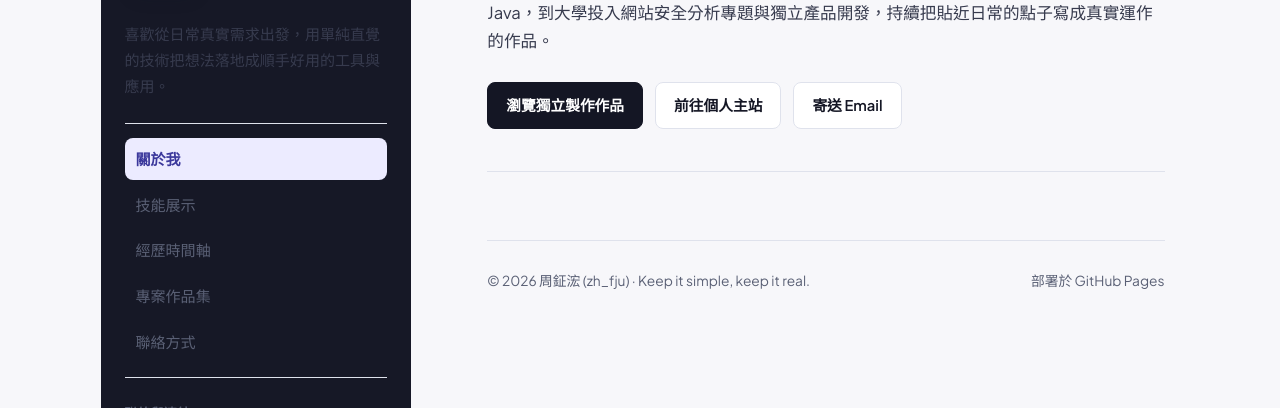
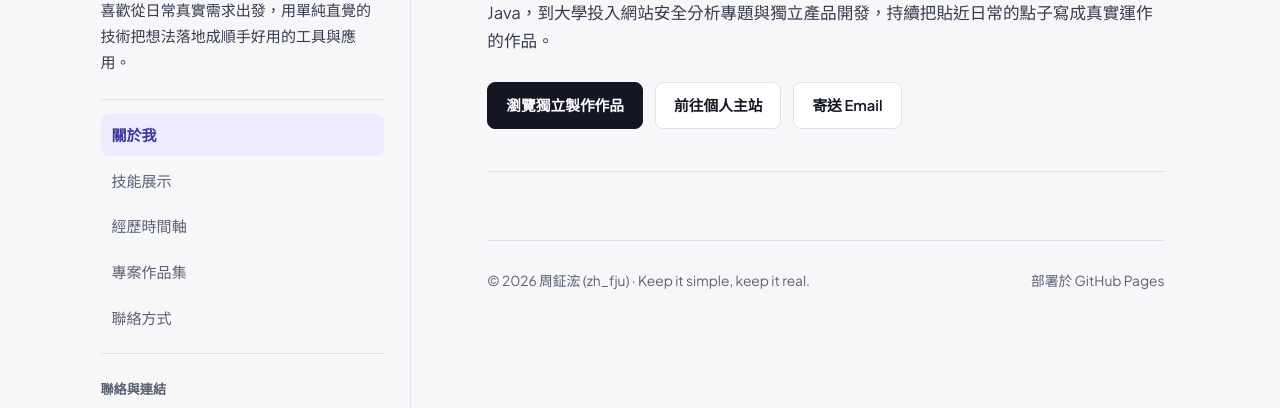
Before and after one commit to zhfju/personal-resume, a plain HTML site: page index.html in a window 1280 px wide. Shown: the part 169-577 px from the top of the page. Drawn offline with Linux system fonts and the light colour scheme.

Commit message:
Revert "style: experiment with dark inverted sidebar in masthead"
This reverts commit 4073ccb72ad0621eac12162cf442260849349ea3.

```diff
--- a/index.html
+++ b/index.html
@@ -134,10 +134,8 @@
       display: flex;
       flex-direction: column;
       gap: 24px;
-      padding: 24px;
-      border-radius: 16px;
-      background: #161826;
-      color: #F3F4F8;
+      padding-inline-end: 26px;
+      border-inline-end: 1px solid var(--rule);
     }
 
     .ed-identity {
```
